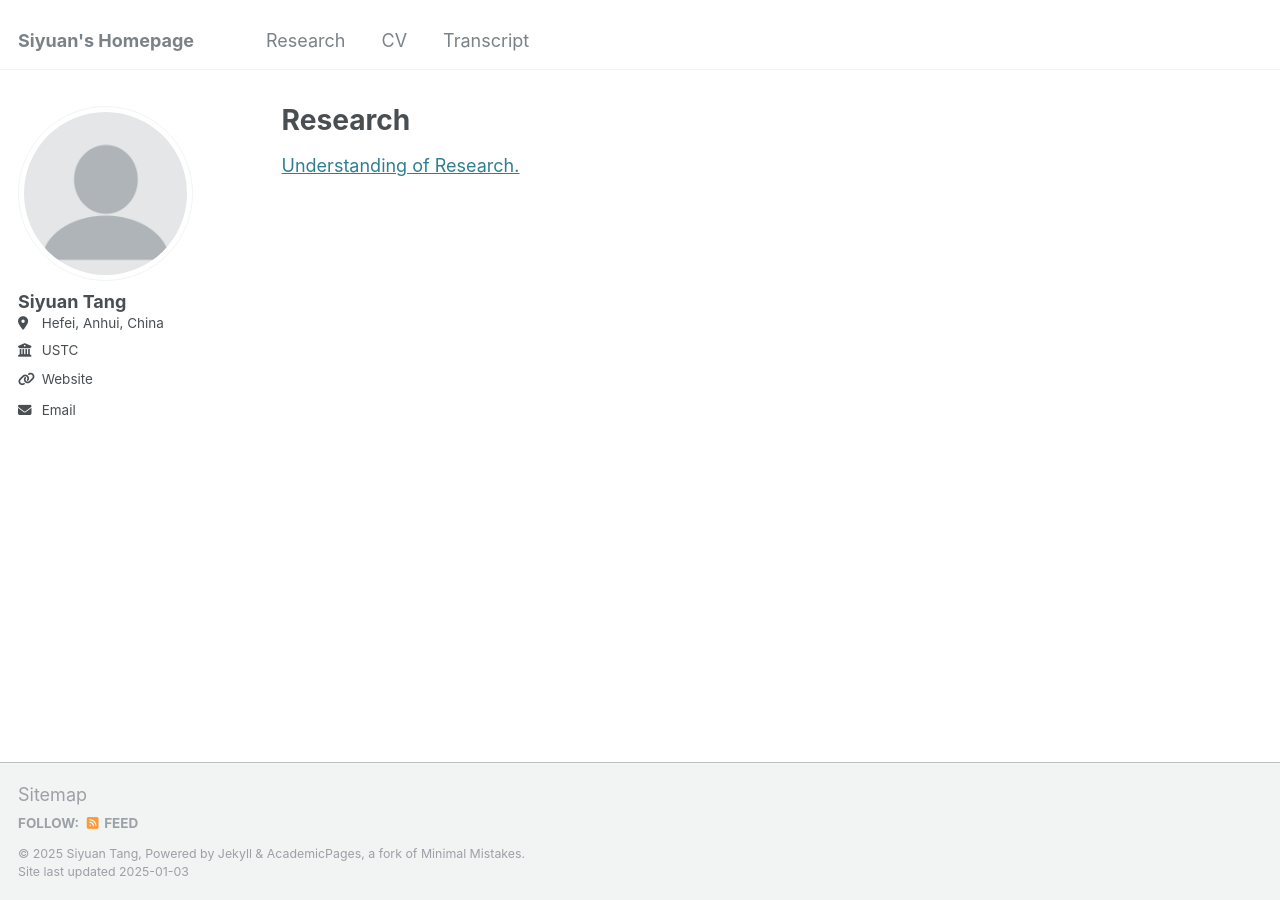
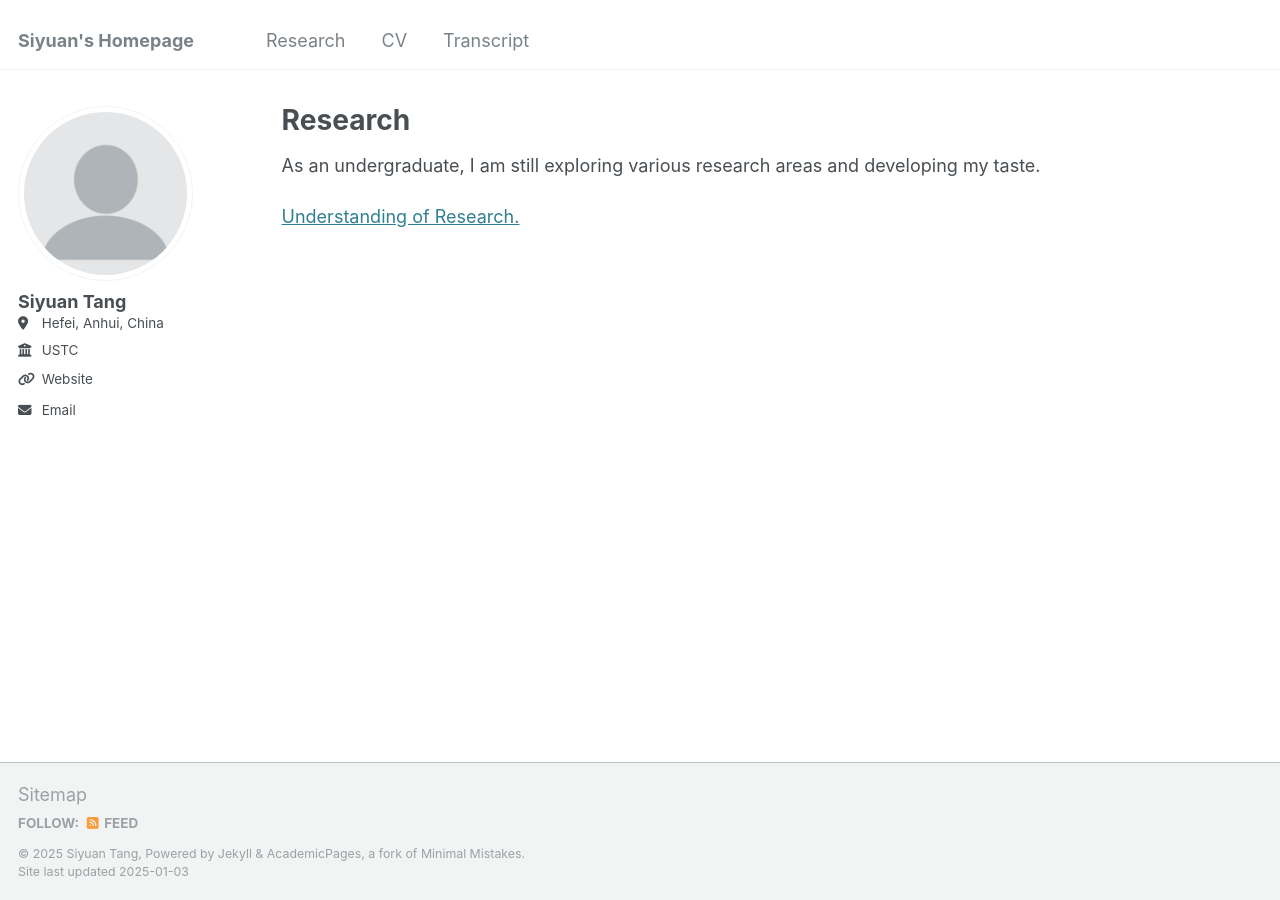
Before and after one commit to jacktangsy/jacktangsy.github.io, a Jekyll site: the page built from _pages/research.md, in a window 1280 px wide. Built offline with Jekyll 4.4.1, drawn with Linux system fonts in a browser that asks for light colours.

Commit message:
Update research.md

```diff
--- a/_pages/research.md
+++ b/_pages/research.md
@@ -8,4 +8,6 @@ author_profile: true
 
 {% include base_path %}
 
+As an undergraduate, I am still exploring various research areas and developing my taste.
+
 [Understanding of Research.](https://jacktangsy.github.io/files/Understanding_of_Research.pdf)
```
